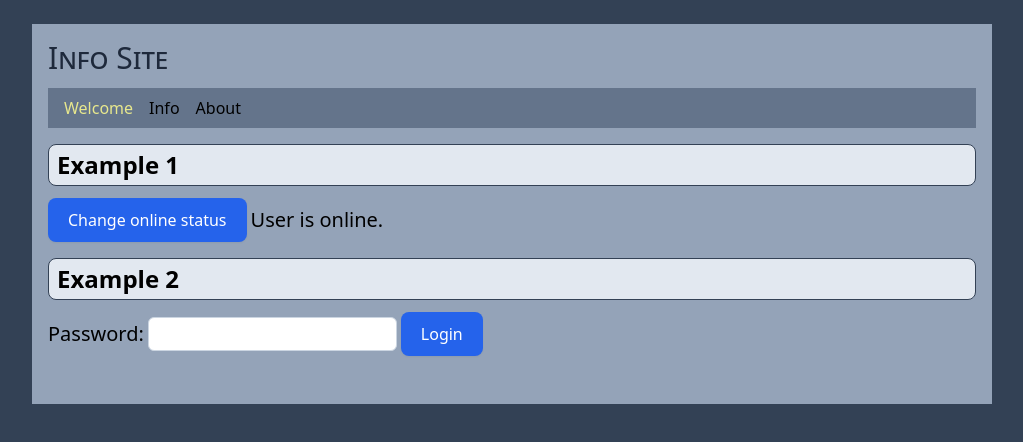
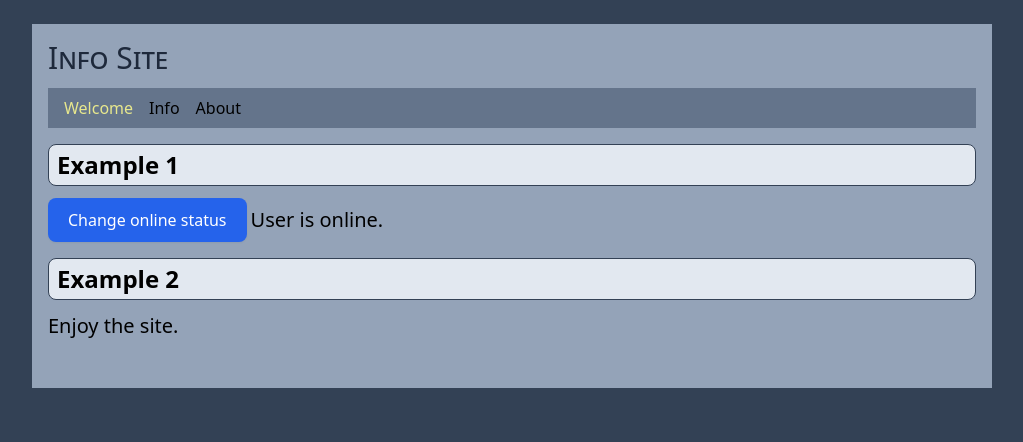
Before and after one commit to edwardtanguay/test-react-state-001, a React (Vite) app: page /welcome in a window 1280 px wide. Both pictures are taken after a click on the button "Change online status". Shown: the top 442 px of the page, without its empty margins (128-1151 px from the left). Built offline with nearby package versions, Linux system fonts and the light colour scheme.

Commit message:
add interactivity

```diff
--- a/src/pages/PageWelcome.tsx
+++ b/src/pages/PageWelcome.tsx
@@ -20,11 +20,18 @@ export const PageWelcome = () => {
 
 			<div className="example">
 				<h2>Example 2</h2>
-				<div className="flex gap-1 items-center">
-					<p className="text-xl">Password:</p>
-					<input type="password" className="border border-slate-300 rounded-md px-2 py-1" />
-					<button>Login</button>
-				</div>
+				{isOnline ? (
+					<p className="text-xl">Enjoy the site.</p>
+				) : (
+					<div className="flex gap-1 items-center">
+						<p className="text-xl">Password:</p>
+						<input
+							type="password"
+							className="border border-slate-300 rounded-md px-2 py-1"
+						/>
+						<button>Login</button>
+					</div>
+				)}
 			</div>
 		</>
 	);
```
